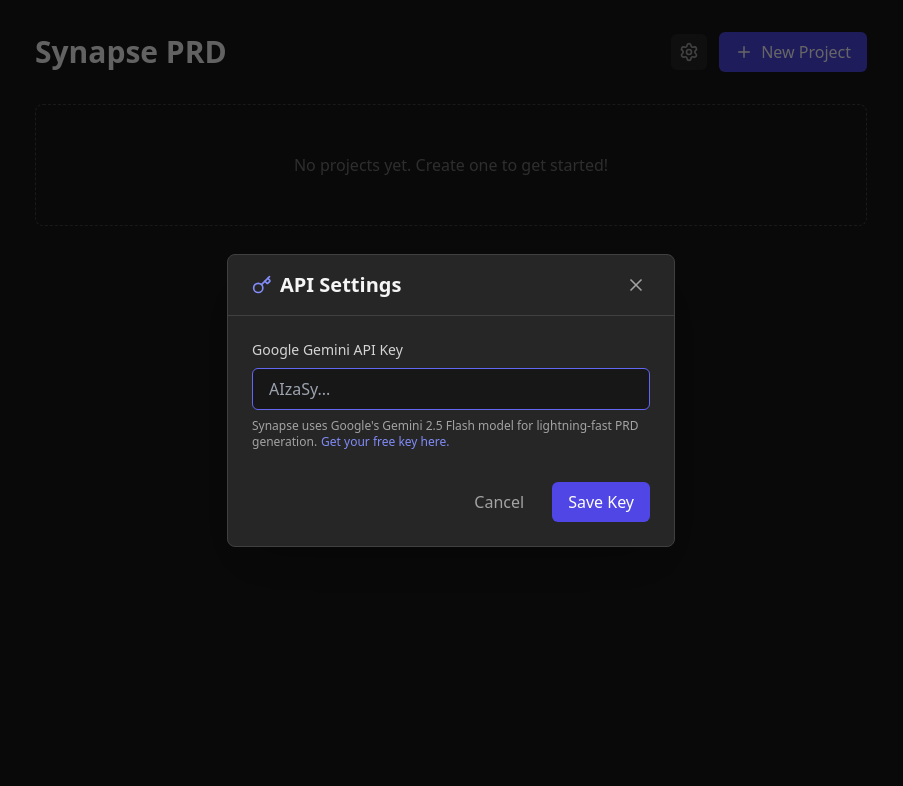
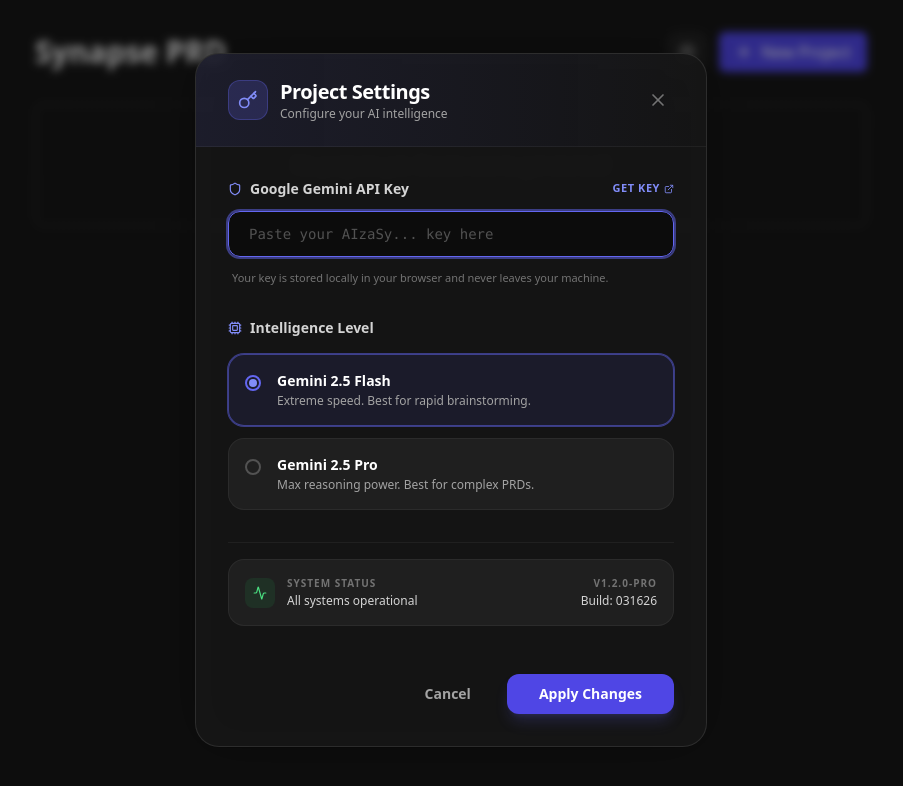
Before and after one commit to TGALLOWAY1/Synapse, a React (Vite) app: page / in a window 1280 px wide. Both pictures are taken after a click on the button "API Settings". Shown: the top 786 px of the page, without its empty margins (189-1092 px from the left). Built offline with nearby package versions, Linux system fonts and the light colour scheme.

Commit message:
feat: premium settings UI, model selection for Gemini 2.5, and consolidated workspace navigation

```diff
--- a/src/components/HomePage.tsx
+++ b/src/components/HomePage.tsx
@@ -48,10 +48,10 @@
                 <div className="flex items-center gap-3">
                     <button
                         onClick={() => setIsSettingsOpen(true)}
-                        className="p-2 text-neutral-400 hover:text-white bg-neutral-800 hover:bg-neutral-700 rounded-md transition"
+                        className="p-2.5 text-neutral-400 hover:text-white bg-white/5 hover:bg-white/10 rounded-xl transition-all border border-white/5 hover:border-white/10"
                         title="API Settings"
                     >
-                        <Settings size={20} />
+                        <Settings size={18} />
                     </button>
                     <button
                         onClick={() => setIsModalOpen(true)}
--- a/src/components/ProjectWorkspace.tsx
+++ b/src/components/ProjectWorkspace.tsx
@@ -172,14 +172,6 @@
                             <span className="hidden md:inline">{activeSpine?.isFinal ? 'Final' : 'Mark Final'}</span>
                         </button>
                     )}
-                    <button
-                        onClick={() => setIsSettingsOpen(true)}
-                        className="p-2 text-neutral-400 hover:text-white bg-neutral-800 hover:bg-neutral-700 rounded-md transition"
-                        title="API Settings"
-                        aria-label="API Settings"
-                    >
-                        <Settings size={18} />
-                    </button>
 
                     {/* Overflow menu for secondary actions */}
                     <div className="relative" ref={overflowRef}>
@@ -194,27 +186,34 @@
                         {showNavOverflow && (
                             <div className="absolute right-0 top-full mt-1 bg-neutral-800 border border-neutral-700 rounded-lg shadow-xl py-1 z-50 min-w-[180px]">
                                 <button
+                                    onClick={() => { setIsSettingsOpen(true); setShowNavOverflow(false); }}
+                                    className="w-full flex items-center gap-2 px-4 py-2.5 text-sm text-neutral-300 hover:bg-white/5 transition border-b border-white/5"
+                                >
+                                    <Settings size={14} className="text-indigo-400" />
+                                    Project Settings
+                                </button>
+                                <button
                                     onClick={() => { handleRegenerate(); setShowNavOverflow(false); }}
                                     disabled={isGenerating || hasBranches || isOldVersion}
-                                    className="w-full flex items-center gap-2 px-4 py-2 text-sm text-neutral-300 hover:bg-neutral-700 transition disabled:opacity-50 disabled:hover:bg-transparent"
+                                    className="w-full flex items-center gap-2 px-4 py-2.5 text-sm text-neutral-300 hover:bg-white/5 transition disabled:opacity-30 disabled:hover:bg-transparent"
                                 >
-                                    <RefreshCcw size={14} className={isGenerating ? 'animate-spin' : ''} />
-                                    Regenerate
+                                    <RefreshCcw size={14} className={`text-neutral-500 ${isGenerating ? 'animate-spin' : ''}`} />
+                                    Regenerate Draft
                                 </button>
                                 <button
                                     onClick={() => { setIsBranchesVisible(!isBranchesVisible); setShowNavOverflow(false); }}
-                                    className="w-full flex items-center gap-2 px-4 py-2 text-sm text-neutral-300 hover:bg-neutral-700 transition"
+                                    className="w-full flex items-center gap-2 px-4 py-2.5 text-sm text-neutral-300 hover:bg-white/5 transition"
                                 >
-                                    {isBranchesVisible ? <PanelRightClose size={14} /> : <PanelRightOpen size={14} />}
-                                    {isBranchesVisible ? 'Hide Branches' : 'Show Branches'}
+                                    {isBranchesVisible ? <PanelRightClose size={14} className="text-neutral-500" /> : <PanelRightOpen size={14} className="text-neutral-500" />}
+                                    {isBranchesVisible ? 'Hide Sidebar' : 'Show Sidebar'}
                                 </button>
-                                <div className="border-t border-neutral-700 my-1" />
+                                <div className="border-t border-white/5 my-1" />
                                 <button
                                     onClick={() => { handleAbandon(); setShowNavOverflow(false); }}
-                                    className="w-full flex items-center gap-2 px-4 py-2 text-sm text-red-400 hover:bg-neutral-700 transition"
+                                    className="w-full flex items-center gap-2 px-4 py-2.5 text-sm text-red-400 hover:bg-red-500/10 transition"
                                 >
                                     <LogOut size={14} />
-                                    Abandon
+                                    Abandon Session
                                 </button>
                             </div>
                         )}
--- a/src/components/SettingsModal.tsx
+++ b/src/components/SettingsModal.tsx
@@ -1,5 +1,5 @@
 import { useState } from 'react';
-import { X, Key } from 'lucide-react';
+import { X, Key, Cpu, Shield, ExternalLink, Activity } from 'lucide-react';
 
 interface SettingsModalProps {
     onClose: () => void;
@@ -7,60 +7,141 @@
 
 export function SettingsModal({ onClose }: SettingsModalProps) {
     const [apiKey, setApiKey] = useState(() => localStorage.getItem('GEMINI_API_KEY') || '');
+    const [model, setModel] = useState(() => localStorage.getItem('GEMINI_MODEL') || 'gemini-2.5-flash');
 
     const handleSave = (e: React.FormEvent) => {
         e.preventDefault();
         localStorage.setItem('GEMINI_API_KEY', apiKey.trim());
+        localStorage.setItem('GEMINI_MODEL', model);
         onClose();
     };
 
     return (
-        <div className="fixed inset-0 bg-black/60 flex items-center justify-center p-4 z-50" onClick={onClose}>
-            <div className="bg-neutral-800 rounded-lg w-full max-w-md shadow-2xl overflow-hidden border border-neutral-700" onClick={e => e.stopPropagation()}>
-                <div className="px-6 py-4 border-b border-neutral-700 flex items-center justify-between">
-                    <h2 className="text-xl font-semibold flex items-center gap-2">
-                        <Key size={20} className="text-indigo-400" />
-                        API Settings
-                    </h2>
-                    <button onClick={onClose} className="p-1 text-neutral-400 hover:text-white transition">
+        <div className="fixed inset-0 bg-black/40 backdrop-blur-sm flex items-center justify-center p-4 z-50 animate-in fade-in duration-200" onClick={onClose}>
+            <div
+                className="bg-neutral-900/90 backdrop-blur-xl rounded-3xl w-full max-w-lg shadow-[0_0_50px_-12px_rgba(0,0,0,0.5)] overflow-hidden border border-white/10 flex flex-col animate-in zoom-in-95 duration-200"
+                onClick={e => e.stopPropagation()}
+            >
+                {/* Header */}
+                <div className="px-8 py-6 border-b border-white/5 flex items-center justify-between bg-gradient-to-r from-indigo-500/10 to-transparent">
+                    <div className="flex items-center gap-3">
+                        <div className="w-10 h-10 rounded-xl bg-indigo-500/20 flex items-center justify-center border border-indigo-500/30">
+                            <Key size={20} className="text-indigo-400" />
+                        </div>
+                        <div>
+                            <h2 className="text-xl font-bold tracking-tight text-white">Project Settings</h2>
+                            <p className="text-xs text-neutral-400 font-medium">Configure your AI intelligence</p>
+                        </div>
+                    </div>
+                    <button
+                        onClick={onClose}
+                        className="w-8 h-8 rounded-full flex items-center justify-center text-neutral-500 hover:text-white hover:bg-white/5 transition-all"
+                    >
                         <X size={20} />
                     </button>
                 </div>
 
-                <form onSubmit={handleSave} className="p-6 space-y-6">
-                    <div>
-                        <label className="block text-sm font-medium text-neutral-300 mb-2">
-                            Google Gemini API Key
-                        </label>
+                <form onSubmit={handleSave} className="p-8 space-y-8 overflow-y-auto max-h-[80vh]">
+                    {/* API Key Section */}
+                    <div className="space-y-3">
+                        <div className="flex items-center justify-between">
+                            <label className="text-sm font-semibold text-neutral-300 flex items-center gap-2">
+                                <Shield size={14} className="text-indigo-400" />
+                                Google Gemini API Key
+                            </label>
+                            <a
+                                href="https://aistudio.google.com/app/apikey"
+                                target="_blank"
+                                rel="noreferrer"
+                                className="text-[11px] font-bold uppercase tracking-wider text-indigo-400 hover:text-indigo-300 transition flex items-center gap-1"
+                            >
+                                Get Key <ExternalLink size={10} />
+                            </a>
+                        </div>
                         <input
                             type="password"
                             value={apiKey}
                             onChange={(e) => setApiKey(e.target.value)}
-                            className="w-full bg-neutral-900 border border-neutral-600 rounded-md px-4 py-2 focus:outline-none focus:border-indigo-500 text-neutral-100"
-                            placeholder="AIzaSy..."
+                            className="w-full bg-black/40 border border-white/10 rounded-xl px-5 py-3 focus:outline-none focus:ring-2 focus:ring-indigo-500/50 focus:border-indigo-500 text-neutral-100 placeholder:text-neutral-600 transition-all font-mono text-sm"
+                            placeholder="Paste your AIzaSy... key here"
                             autoFocus
                         />
-                        <p className="mt-2 text-xs text-neutral-400">
-                            Synapse uses Google's Gemini 2.5 Flash model for lightning-fast PRD generation.
-                            <a href="https://aistudio.google.com/app/apikey" target="_blank" rel="noreferrer" className="text-indigo-400 hover:underline ml-1">
-                                Get your free key here.
-                            </a>
+                        <p className="text-[11px] text-neutral-500 leading-relaxed px-1">
+                            Your key is stored locally in your browser and never leaves your machine.
                         </p>
                     </div>
 
-                    <div className="flex justify-end gap-3 pt-2">
+                    {/* Model Selection */}
+                    <div className="space-y-4">
+                        <label className="text-sm font-semibold text-neutral-300 flex items-center gap-2">
+                            <Cpu size={14} className="text-indigo-400" />
+                            Intelligence Level
+                        </label>
+
+                        <div className="grid grid-cols-1 gap-3">
+                            <button
+                                type="button"
+                                onClick={() => setModel('gemini-2.5-flash')}
+                                className={`flex items-start gap-4 p-4 rounded-2xl border transition-all text-left ${model === 'gemini-2.5-flash' ? 'bg-indigo-500/10 border-indigo-500/50 ring-1 ring-indigo-500/50' : 'bg-white/5 border-white/5 hover:bg-white/10'}`}
+                            >
+                                <div className={`mt-1 w-4 h-4 rounded-full border-2 flex items-center justify-center shrink-0 ${model === 'gemini-2.5-flash' ? 'border-indigo-500' : 'border-neutral-600'}`}>
+                                    {model === 'gemini-2.5-flash' && <div className="w-2 h-2 rounded-full bg-indigo-400" />}
+                                </div>
+                                <div>
+                                    <h4 className="text-sm font-bold text-white mb-0.5">Gemini 2.5 Flash</h4>
+                                    <p className="text-xs text-neutral-400">Extreme speed. Best for rapid brainstorming.</p>
+                                </div>
+                            </button>
+
+                            <button
+                                type="button"
+                                onClick={() => setModel('gemini-2.5-pro')}
+                                className={`flex items-start gap-4 p-4 rounded-2xl border transition-all text-left ${model === 'gemini-2.5-pro' ? 'bg-indigo-500/10 border-indigo-500/50 ring-1 ring-indigo-500/50' : 'bg-white/5 border-white/5 hover:bg-white/10'}`}
+                            >
+                                <div className={`mt-1 w-4 h-4 rounded-full border-2 flex items-center justify-center shrink-0 ${model === 'gemini-2.5-pro' ? 'border-indigo-500' : 'border-neutral-600'}`}>
+                                    {model === 'gemini-2.5-pro' && <div className="w-2 h-2 rounded-full bg-indigo-400" />}
+                                </div>
+                                <div>
+                                    <h4 className="text-sm font-bold text-white mb-0.5">Gemini 2.5 Pro</h4>
+                                    <p className="text-xs text-neutral-400">Max reasoning power. Best for complex PRDs.</p>
+                                </div>
+                            </button>
+
+                        </div>
+                    </div>
+
+                    {/* Meta Info */}
+                    <div className="pt-4 border-t border-white/5">
+                        <div className="bg-white/5 rounded-2xl p-4 flex items-center justify-between border border-white/5">
+                            <div className="flex items-center gap-3">
+                                <div className="p-2 rounded-lg bg-green-500/10 text-green-400">
+                                    <Activity size={14} />
+                                </div>
+                                <div className="text-left">
+                                    <p className="text-[10px] uppercase tracking-widest font-bold text-neutral-500 mb-0.5">System Status</p>
+                                    <p className="text-xs text-neutral-300 font-medium select-none">All systems operational</p>
+                                </div>
+                            </div>
+                            <div className="text-right">
+                                <p className="text-[10px] uppercase tracking-widest font-bold text-neutral-500 mb-0.5">V1.2.0-PRO</p>
+                                <p className="text-xs text-neutral-300 font-medium select-none">Build: 031626</p>
+                            </div>
+                        </div>
+                    </div>
+
+                    <div className="flex justify-end gap-3 pt-4">
                         <button
                             type="button"
                             onClick={onClose}
-                            className="px-4 py-2 text-neutral-400 hover:text-neutral-200 transition"
+                            className="px-6 py-2.5 text-sm font-bold text-neutral-400 hover:text-white transition-all"
                         >
                             Cancel
                         </button>
                         <button
                             type="submit"
-                            className="px-4 py-2 bg-indigo-600 text-white rounded-md hover:bg-indigo-700 transition"
+                            className="px-8 py-2.5 bg-indigo-600 hover:bg-indigo-500 text-white text-sm font-bold rounded-xl shadow-lg shadow-indigo-500/20 transition-all hover:-translate-y-0.5 active:translate-y-0"
                         >
-                            Save Key
+                            Apply Changes
                         </button>
                     </div>
                 </form>
--- a/src/lib/llmProvider.ts
+++ b/src/lib/llmProvider.ts
@@ -1,6 +1,4 @@
 import type { StructuredPRD, Milestone, AgentTarget } from '../types';
-
-const GEMINI_MODEL = 'gemini-2.5-flash';
 
 const getApiKey = () => {
     const key = localStorage.getItem('GEMINI_API_KEY');
@@ -10,6 +8,10 @@
     return key;
 };
 
+const getModel = () => {
+    return localStorage.getItem('GEMINI_MODEL') || 'gemini-2.5-flash';
+};
+
 interface JsonModeConfig {
     responseMimeType: string;
     responseSchema: object;
@@ -17,7 +19,8 @@
 
 const callGemini = async (systemInstruction: string, promptText: string, jsonMode?: JsonModeConfig) => {
     const apiKey = getApiKey();
-    const url = `https://generativelanguage.googleapis.com/v1beta/models/${GEMINI_MODEL}:generateContent?key=${apiKey}`;
+    const model = getModel();
+    const url = `https://generativelanguage.googleapis.com/v1beta/models/${model}:generateContent?key=${apiKey}`;
 
     const body: Record<string, unknown> = {
         systemInstruction: {
```
